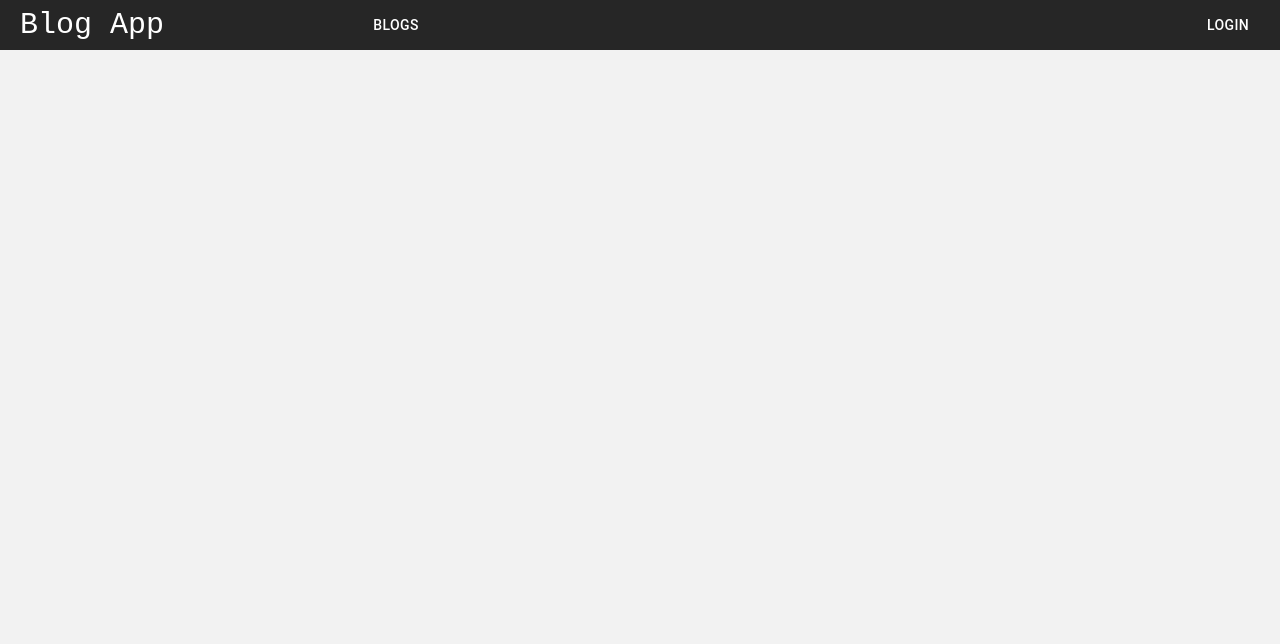
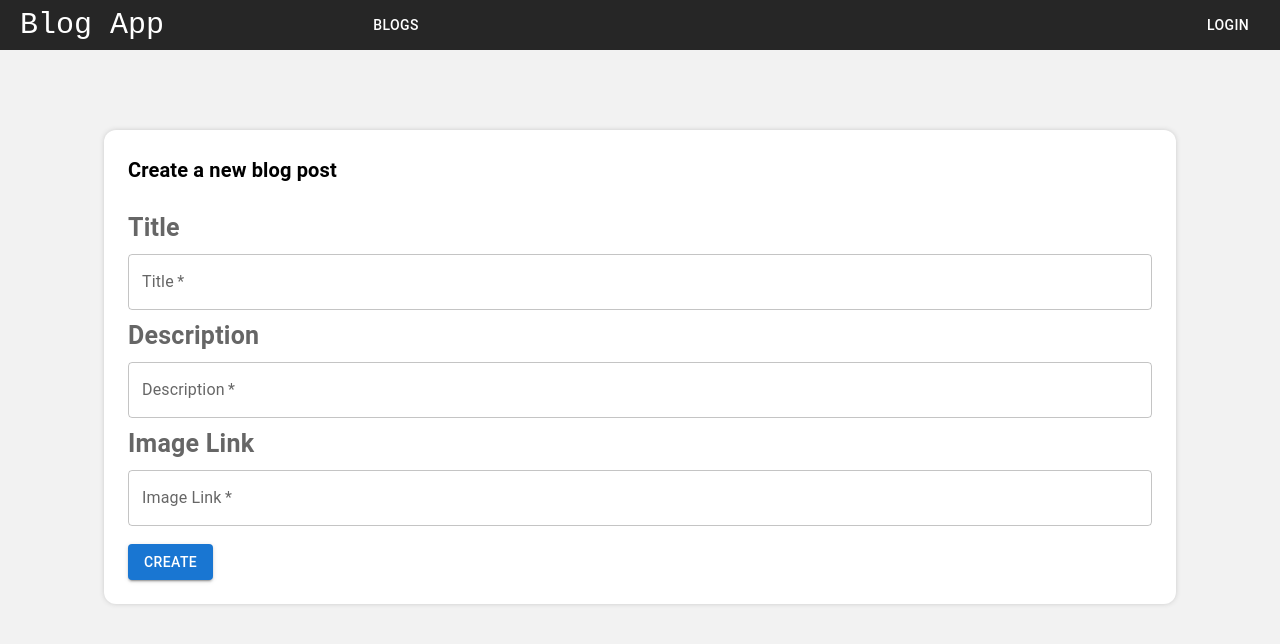
Before and after one commit to krisgoswami/MERN-Blog, a React (Vite) app: page /create-blog in a window 1280 px wide. Shown: the top 644 px of the page. Built offline with nearby package versions, Linux system fonts and the light colour scheme.

Commit message:
made several changes

```diff
--- a/src/App.jsx
+++ b/src/App.jsx
@@ -8,6 +8,8 @@ import { Provider } from 'react-redux';
 import { store } from './redux/store';
 import Blogs from './pages/blogs';
 import MyBlogs from './pages/MyBlogs';
+import CreateBlog from './pages/CreateBlog';
+import { Toaster } from 'react-hot-toast';
 
 function App() {
 
@@ -16,12 +18,14 @@ function App() {
       <Provider store={store}>
         <Router>
           <AppBar />
+          <Toaster />
           <Routes>
             <Route path='/' element={<Landing />} />
             <Route path='/login' element={<Login />} />
             <Route path='/signup' element={<SignUp />} />
             <Route path='/blogs' element={<Blogs />} />
             <Route path='/my-blogs' element={<MyBlogs />} />
+            <Route path='/create-blog' element={<CreateBlog />} />
           </Routes>
         </Router>
       </Provider>
--- a/src/components/AppBar.jsx
+++ b/src/components/AppBar.jsx
@@ -62,6 +62,15 @@ export default function AppBar() {
                 // marginLeft: 200
             }}>My Blogs</Button>
         </>}
+        {isLogin && <><Button
+            variant='text'
+            LinkComponent={Link}
+            to='/create-blog'
+            style={{
+                color: 'white',
+                // marginLeft: 200
+            }}>Create Blog</Button>
+        </>}
 
         <Box display={"flex"} marginLeft="auto">
             {!isLogin && <>
--- a/src/components/Landing.jsx
+++ b/src/components/Landing.jsx
@@ -1,8 +1,9 @@
 import { Button, Typography } from "@mui/material";
-import Post from "../components/Post";
+// import Post from "../components/Post";
+import Blogs from "../pages/blogs";
 
 export default function Landing() {
     return <div style={{ margin: 10 }}>
-        <Post />
+        <Blogs />
     </div>
 }
--- a/src/components/Login.jsx
+++ b/src/components/Login.jsx
@@ -4,6 +4,7 @@ import { useState } from 'react';
 import { Link, useNavigate } from 'react-router-dom';
 import { useDispatch } from 'react-redux';
 import { authActions } from '../redux/store';
+import toast from 'react-hot-toast';
 
 
 export default function Login() {
@@ -37,8 +38,10 @@ export default function Login() {
             if (data.success) {
                 localStorage.setItem("userId", data?.user._id);
                 dispatch(authActions.login());
-                navigate('/my-blogs')
+                toast.success("Login successful");
+                navigate('/my-blogs');
             }
+
         } catch (error) {
             console.log(error)
         }
--- a/src/components/Post.jsx
+++ b/src/components/Post.jsx
@@ -31,7 +31,7 @@ export default function Post({ title, description, image, username, time }) {
             <Typography
                 variant="body1"
                 style={{
-                    width: '85%',
+                    width: '90%',
                     marginLeft: 20,
                 }}>{description}</Typography>
 
--- a/src/components/SignUp.jsx
+++ b/src/components/SignUp.jsx
@@ -2,6 +2,7 @@ import { useState } from 'react';
 import axios from 'axios';
 import { Button, TextField, Typography, Box } from '@mui/material';
 import { Link, useNavigate } from 'react-router-dom';
+import toast from 'react-hot-toast';
 
 export default function SignUp() {
     const navigate = useNavigate();
@@ -32,7 +33,7 @@ export default function SignUp() {
                 password: inputs.password
             })
             if (data.success) {
-                alert('User registered successfully');
+                toast.success('User registered successfully');
                 navigate('/login');
             }
         } catch (error) {
--- /dev/null
+++ b/src/pages/CreateBlog.jsx
@@ -0,0 +1,108 @@
+import { useState } from "react";
+import { Box, Button, InputLabel, TextField, TextareaAutosize, Typography } from "@mui/material";
+import { useNavigate } from "react-router-dom";
+import axios from "axios";
+import toast from 'react-hot-toast';
+
+export default function CreateBlog() {
+
+    const navigate = useNavigate();
+    const id = localStorage.getItem('userId');
+
+    //state
+    const [inputs, setInputs] = useState({
+        title: '',
+        description: '',
+        image: ''
+    })
+
+    //handle on change
+    const handleChange = (e) => {
+        setInputs(prevState => ({
+            ...prevState,
+            [e.target.name]: e.target.value
+        }))
+    }
+
+    //handle submit
+    const handleSubmit = async (e) => {
+        e.preventDefault();
+
+        try {
+            const { data } = await axios.post('http://localhost:8080/api/v1/blog/createBlog', {
+                title: inputs.title,
+                description: inputs.description,
+                image: inputs.image,
+                user: id
+            })
+            if (data?.success) {
+                toast.success('Blog created');
+                navigate('/my-blogs');
+            }
+        } catch (error) {
+            console.log(error)
+        }
+    }
+
+    return <>
+        <form onSubmit={handleSubmit} >
+            <Box
+                width={'80%'}
+                // display='flex'
+                // flexDirection={'column'}
+                // alignItems={'center'}
+                // justifyContent={'center'}
+                margin={'auto'}
+                marginTop={10}
+                boxShadow={'0px 0px 5px #ccc'}
+                padding={3}
+                borderRadius={3}
+                backgroundColor={'white'}
+            >
+                <Typography
+                    variant='h6'
+                    marginBottom={3}
+                    fontWeight={'bold'}
+                >Create a new blog post</Typography>
+
+                <InputLabel sx={{ mb: 1, mt: 1, fontSize: '25px', fontWeight: 'bold' }}>Title</InputLabel>
+                < TextField
+                    fullWidth={true}
+                    variant='outlined'
+                    label='Title'
+                    name='title'
+                    type='text'
+                    required
+                    value={inputs.title}
+                    onChange={handleChange}
+                /><br />
+                <InputLabel sx={{ mt: 1, mb: 1, fontSize: '25px', fontWeight: 'bold' }}>Description</InputLabel>
+                <TextField
+                    fullWidth={true}
+                    variant='outlined'
+                    label='Description'
+                    name='description'
+                    type='text'
+                    required
+                    value={inputs.description}
+                    onChange={handleChange}
+                /><br />
+                <InputLabel sx={{ mb: 1, mt: 1, fontSize: '25px', fontWeight: 'bold' }}>Image Link</InputLabel>
+                < TextField
+                    fullWidth={true}
+                    variant='outlined'
+                    label='Image Link'
+                    name='image'
+                    type='text'
+                    required
+                    value={inputs.image}
+                    onChange={handleChange}
+                /><br /><br />
+                <Button
+                    variant='contained'
+                    type='submit'
+                >Create</Button>
+            </Box>
+        </form>
+    </ >
+}
```
